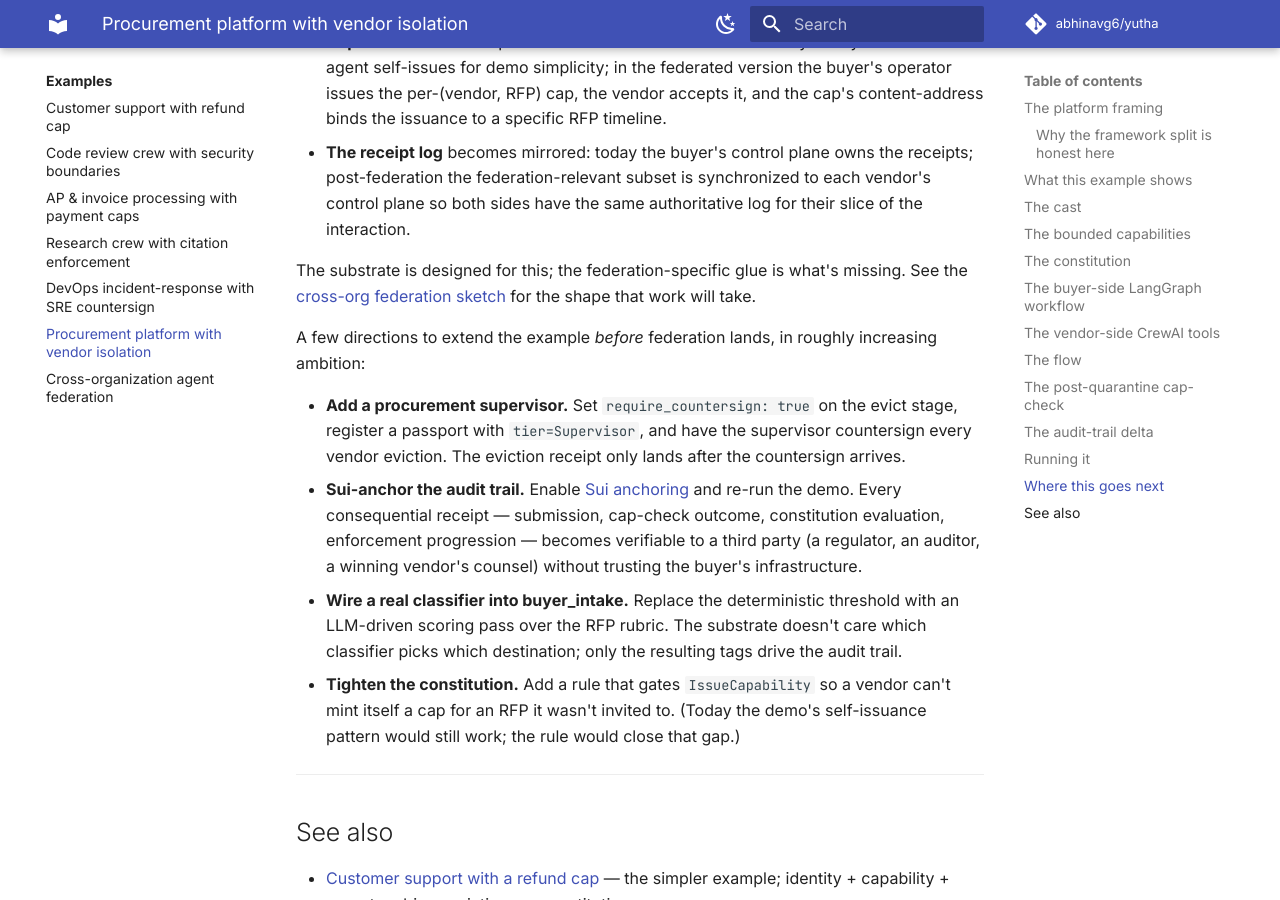
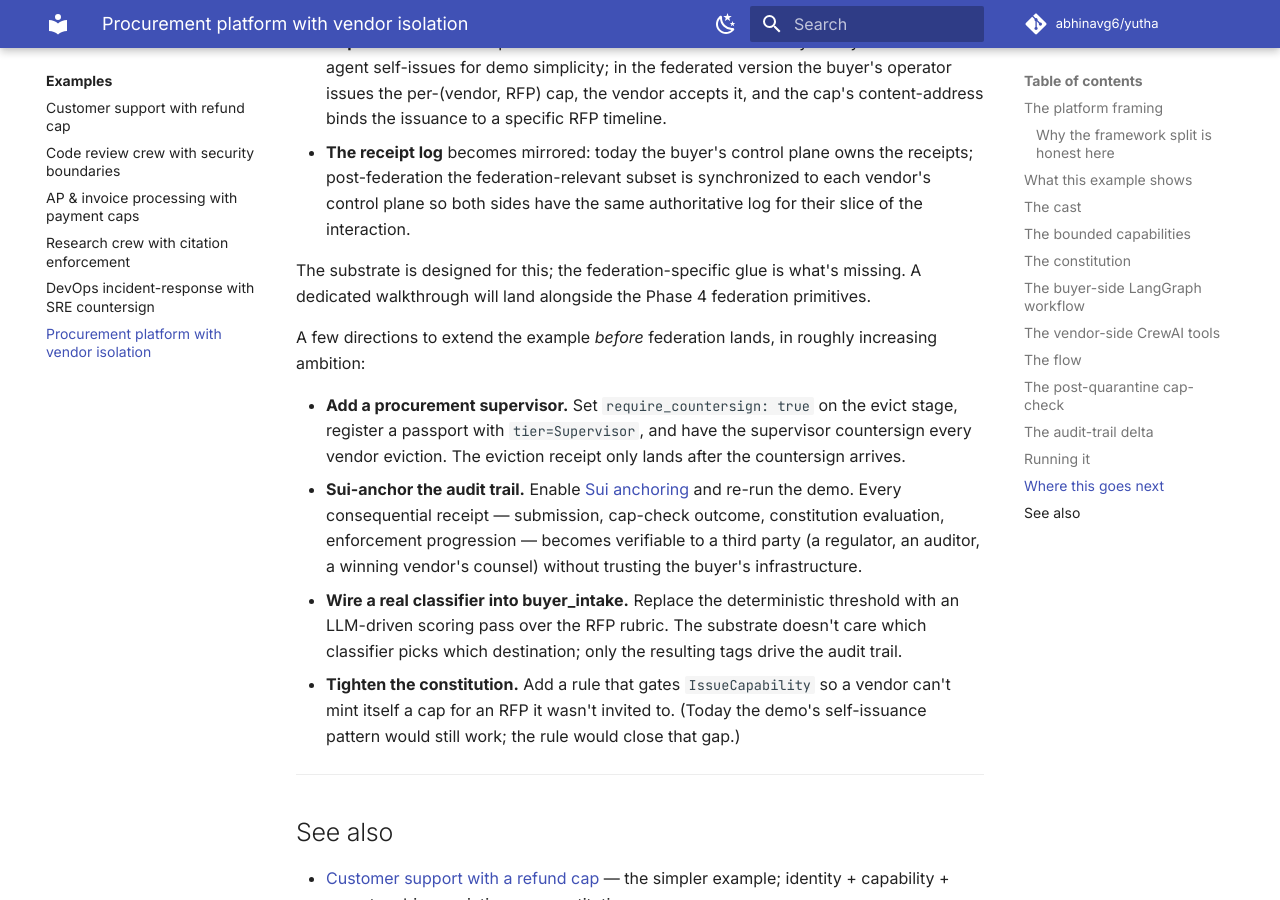
Before and after one commit to abhinavg6/yutha, an MkDocs documentation site: the page built from docs/examples/procurement-platform.md, in a window 1280 px wide and 900 px high, scrolled down 11575 px. Built offline with MkDocs 1.6.1 and Material for MkDocs 9.7.7, drawn with Linux system fonts in a browser that asks for light colours; comment, search, counter and statistics services are not loaded.

Commit message:
docs: drop cross-org-federation stub from nav until Phase 4
Federation is Phase 4 work; the stub page wasn't a useful waypoint
on its own. Remove from mkdocs nav, examples index, llms.txt, and
the home-page prose. Replace the file-link references in
procurement-platform.md and ap-invoice.md with prose pointers to
'lands alongside Phase 4' so we can recreate the walkthrough
properly when the substrate primitives are in place.

```diff
--- a/docs/examples/procurement-platform.md
+++ b/docs/examples/procurement-platform.md
@@ -612,9 +612,8 @@ Specifically, the seams that will move on federation day:
   for their slice of the interaction.
 
 The substrate is designed for this; the federation-specific glue
-is what's missing. See the
-[cross-org federation sketch](cross-org-federation.md) for the
-shape that work will take.
+is what's missing. A dedicated walkthrough will land alongside
+the Phase 4 federation primitives.
 
 A few directions to extend the example *before* federation lands,
 in roughly increasing ambition:
--- a/docs/llms.txt
+++ b/docs/llms.txt
@@ -58,7 +58,6 @@ The repository at https://github.com/abhinavg6/yutha contains the Rust reference
 - [Research crew with citation enforcement](https://yutha.ai/examples/research-crew/): OpenAI Agents adapter — Lead/Researcher/FactChecker/Writer with constitution-enforced citations and quarantine on uncited claims.
 - [DevOps incident-response with SRE countersign](https://yutha.ai/examples/devops-incident/): Microsoft Agent Framework adapter — IncidentCommander/Diagnoser/SchemaSpecialist/SRE/RemediationExec with production-schema-change quarantine.
 - [Procurement platform with vendor isolation](https://yutha.ai/examples/procurement-platform/): first heterogeneous-framework demo — LangGraph buyer intake plus three CrewAI vendor agents on one swarm; bounded capabilities with `OnlyIfTagged` caveats pin each vendor to its invited RFPs; a Cedar+ constitution forbids cross-vendor data leakage; a bad-acting vendor walks the four-stage enforcement loop.
-- [Cross-organization federation](https://yutha.ai/examples/cross-org-federation/): two swarms, one shared constitution, capability tokens crossing the org boundary.
 
 ## Reference
 
--- a/mkdocs.yml
+++ b/mkdocs.yml
@@ -148,7 +148,6 @@ nav:
       - Research crew with citation enforcement: examples/research-crew.md
       - DevOps incident-response with SRE countersign: examples/devops-incident.md
       - Procurement platform with vendor isolation: examples/procurement-platform.md
-      - Cross-organization agent federation: examples/cross-org-federation.md
   - Reference:
       - reference/index.md
       - Specs: reference/specs.md
```
Also changed, not shown: docs/examples/ap-invoice.md (+2 -2 lines), docs/examples/cross-org-federation.md (deleted, +0 -14 lines), docs/examples/index.md (+0 -1 lines), docs/index.md (+1 -1 lines).
